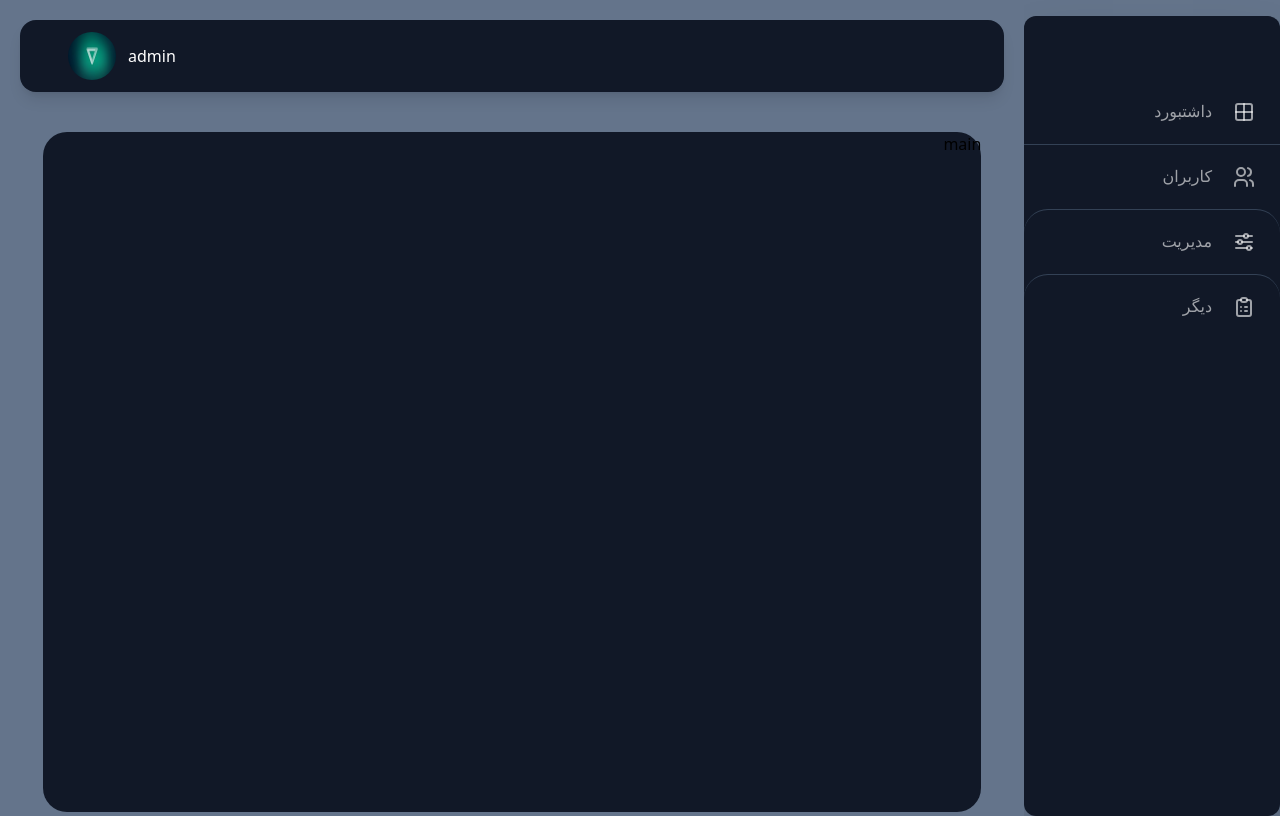
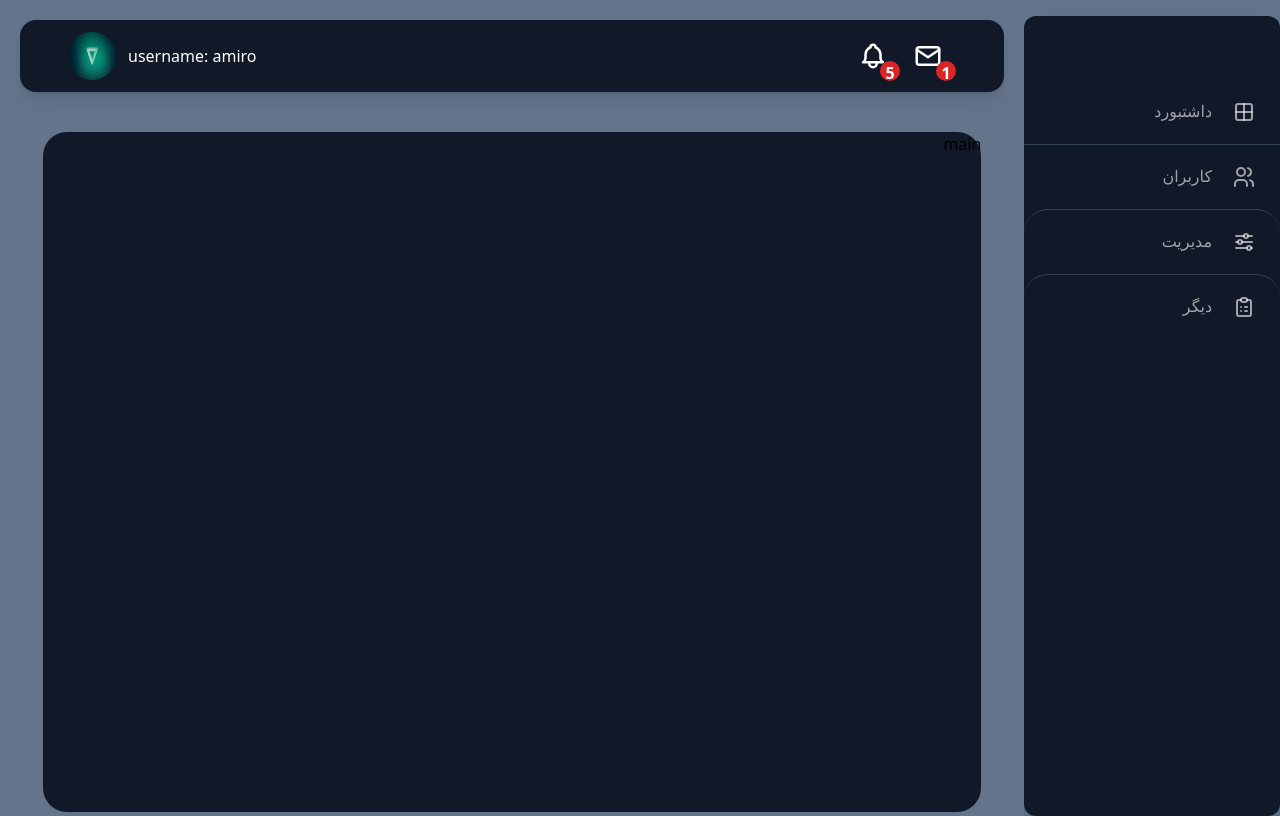
Before and after one commit to amiof/panel-adm, a React (Create React App) app: page / in a window 1280 px wide. Built offline with nearby package versions, Linux system fonts and the light colour scheme.

Commit message:
add notification in top panel

```diff
--- a/src/components/TopPanel.js
+++ b/src/components/TopPanel.js
@@ -1,20 +1,25 @@
-import React from 'react';
-import logo from "../pic/logo.jpg"
+import React from "react";
+import logo from "../pic/logo.jpg";
+import { bell, mail } from "../pic/svg";
+
 
 const TopPanel = () => {
-    return (
-
-
-
-            <div className="h-14 w-screen flex flex-row-reverse shadow-lg   bg-gray-900 rounded-2xl m-5 p-9 items-center text-white ">
-            <div ><img src={logo} alt="logo" className="w-12 rounded-full m-3 "></img></div>
-             <div><h3 >admin</h3></div>
-
-
-
+  return (
+    <div  className=" h-30  flex flex-row">
+        <div className="h-14 w-screen flex flex-row-reverse shadow-lg justify-between  bg-gray-900 rounded-2xl m-5 p-9 items-center text-white ">
+            <div className="flex justify-between  align-middle w-50  items-center">
+            <div className="mr-4">
+            <h3>{`username:  amiro` }</h3>
+            </div>
+            <img src={logo} alt="logo" className="w-12 rounded-full m-3 "></img>
+            </div>
+        <div className="flex w-35 justify-between">
+            <div className="relative  w-20 flex justify-center"><p>{mail}<span className="absolute  w-5 h-5 align-middle top-5 right-3 text-center text-white font-bold bg-red-600 rounded-full" >1</span></p></div>
+            <span className="relative"><p>{bell}<spn className="absolute  w-5 h-5 align-middle top-5 -right-3 text-center text-white font-bold bg-red-600 rounded-full">5</spn></p></span>
         </div>
-
-    );
+        </div>
+    </div>
+  );
 };
 
 export default TopPanel;
--- a/src/components/layout/Layout.js
+++ b/src/components/layout/Layout.js
@@ -8,9 +8,9 @@ const Layout = () => {
     <>
       <div className="flex flex-row-reverse">
         <div className="w-4/5 bg-slate-500" >
-          <div className=" h-30  flex flex-row">
+
             <TopPanel />
-          </div >
+
             <Main></Main>
         </div>
         <RightPanel />
--- a/src/pic/svg.js
+++ b/src/pic/svg.js
@@ -214,4 +214,16 @@ const logout=<svg xmlns="http://www.w3.org/2000/svg" class="icon icon-tabler ico
 <path d="M7 12h14l-3 -3m0 6l3 -3"></path>
 </svg>
 
-export { dashbord, users, manage, other, adduser, edituser, removeUser, arrowRight,caretRight,settting, logout, };
+
+const bell =<svg xmlns="http://www.w3.org/2000/svg" class="icon icon-tabler icon-tabler-bell" width="30" height="30" viewBox="0 0 24 24" stroke-width="2" stroke="currentColor" fill="none" stroke-linecap="round" stroke-linejoin="round">
+<path stroke="none" d="M0 0h24v24H0z" fill="none"></path>
+<path d="M10 5a2 2 0 0 1 4 0a7 7 0 0 1 4 6v3a4 4 0 0 0 2 3h-16a4 4 0 0 0 2 -3v-3a7 7 0 0 1 4 -6"></path>
+<path d="M9 17v1a3 3 0 0 0 6 0v-1"></path>
+</svg>
+const mail=<svg xmlns="http://www.w3.org/2000/svg" class="icon icon-tabler icon-tabler-mail" width="30" height="30" viewBox="0 0 24 24" stroke-width="2" stroke="currentColor" fill="none" stroke-linecap="round" stroke-linejoin="round">
+<path stroke="none" d="M0 0h24v24H0z" fill="none"></path>
+<rect x="3" y="5" width="18" height="14" rx="2"></rect>
+<polyline points="3 7 12 13 21 7"></polyline>
+</svg>
+
+export { dashbord, users,bell, manage, mail, other, adduser, edituser, removeUser, arrowRight,caretRight,settting, logout, };
```
